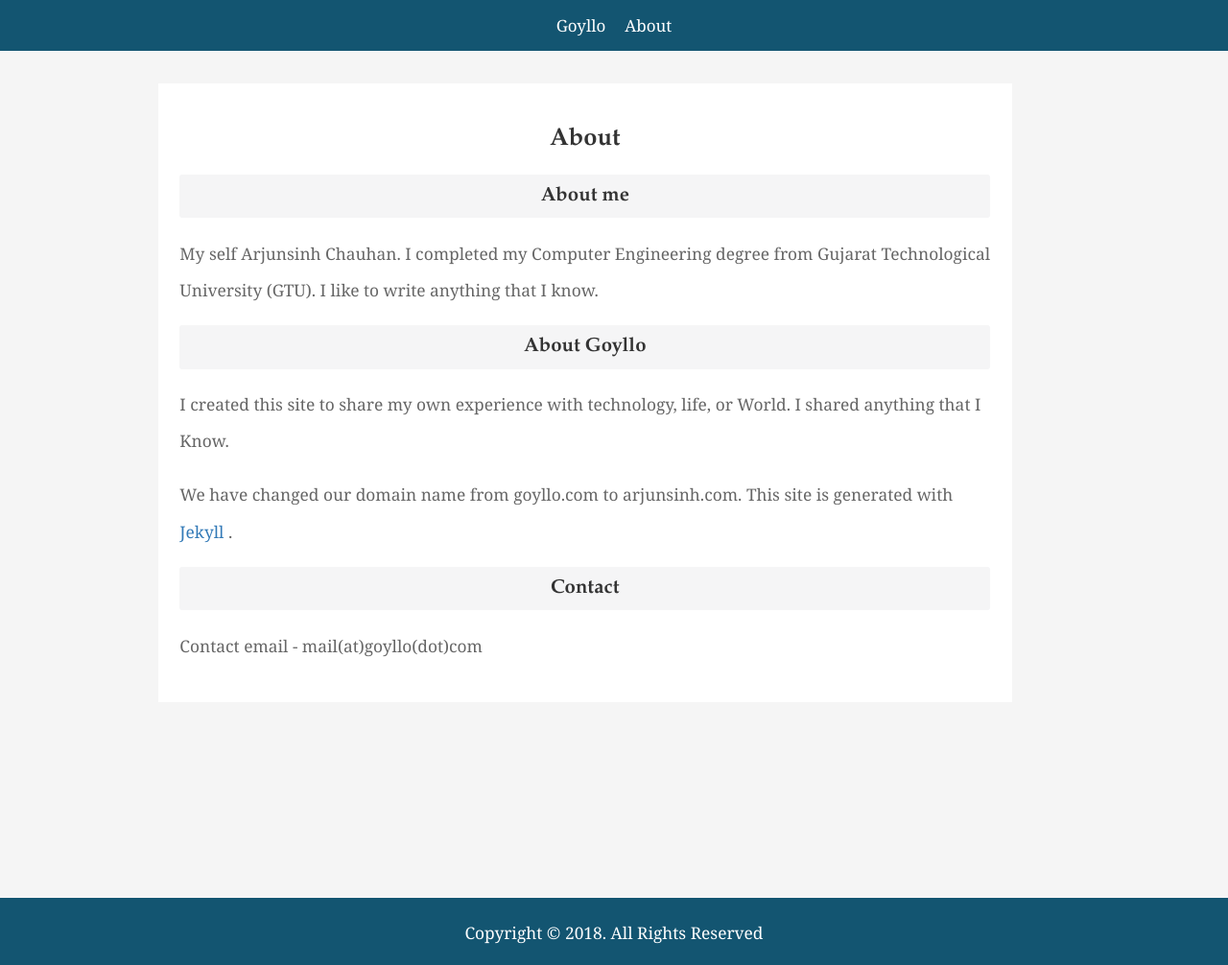
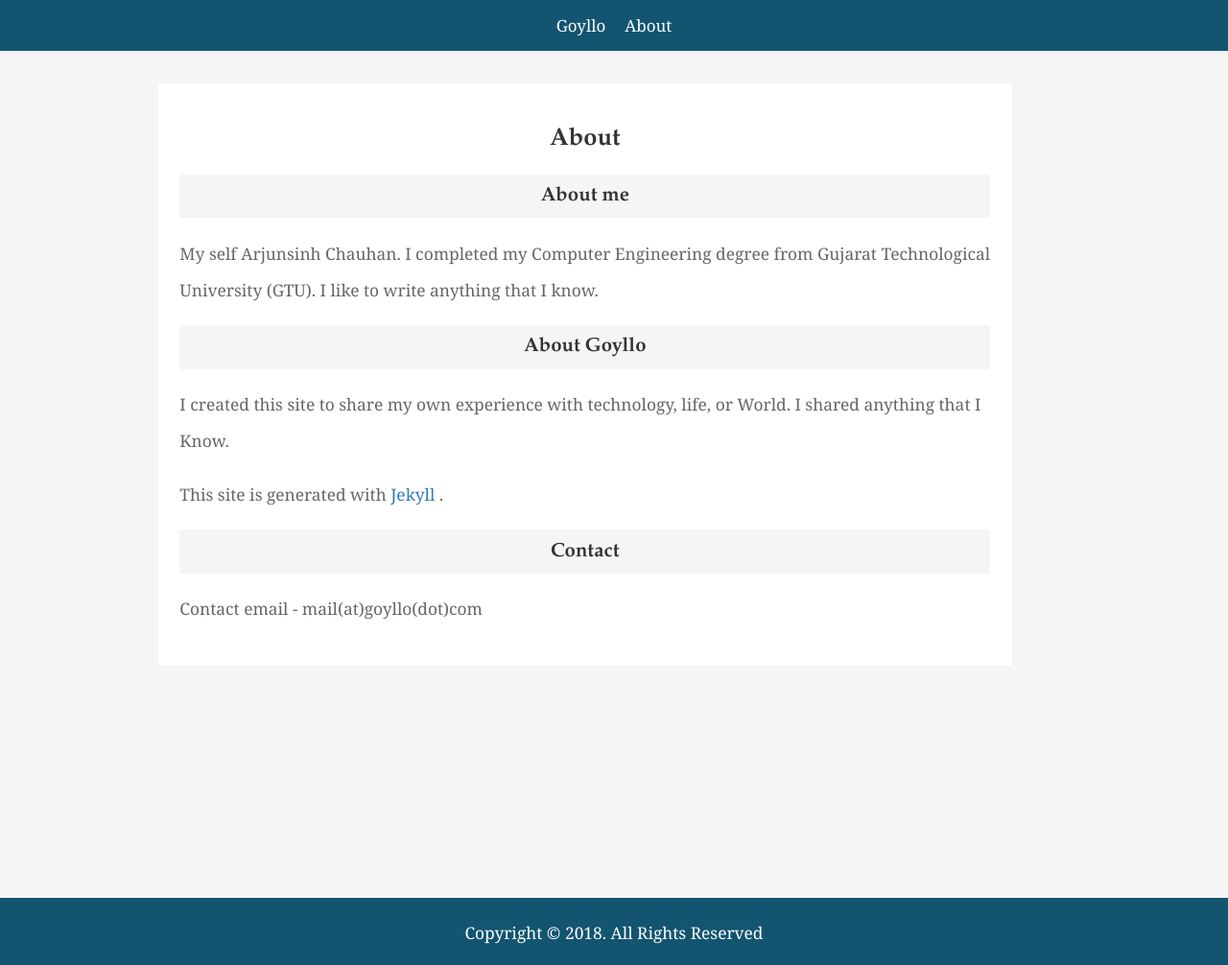
Before and after one commit to goyllo/goyllo.github.io, a Jekyll site: the page built from _pages/about.md, in a window 1280 px wide. Shown: the whole page at 96% size. Built offline with Jekyll 4.4.1, drawn with Linux system fonts in a browser that asks for light colours.

Commit message:
Update about.md

```diff
--- a/_pages/about.md
+++ b/_pages/about.md
@@ -13,7 +13,7 @@
 
 I created this site to share my own experience with technology, life, or World. I shared anything that I Know.
 
-We have changed our domain name from goyllo.com to arjunsinh.com. This site is generated with <a href="/jekyll-vs-wordpress/" target="_blank">Jekyll</a> .
+This site is generated with <a href="/jekyll-vs-wordpress/" target="_blank">Jekyll</a> .
 
 ## Contact ##
 Contact email - mail(at)goyllo(dot)com
```
